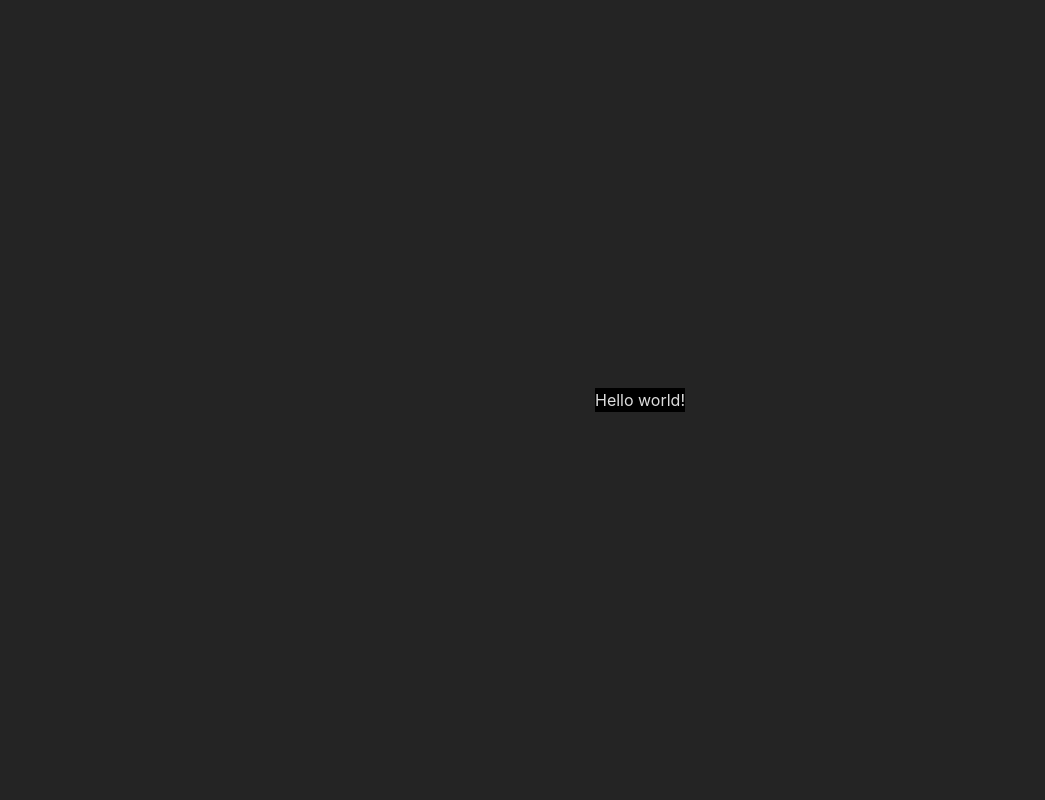
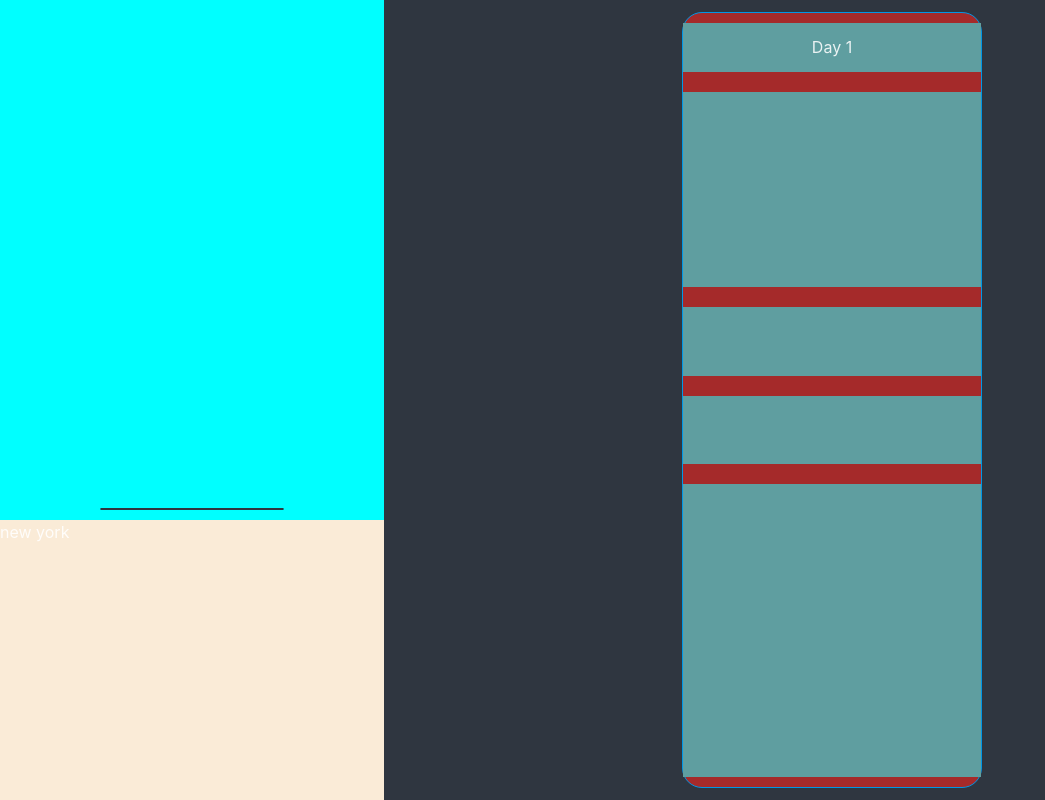
Before and after one commit to Haile-08/React_tutor, a React (Vite) app in the folder Weather_App/: page / in a window 1280 px wide. Shown: the whole page, without its empty margins (0-1045 px from the left). Built offline with nearby package versions, Linux system fonts and the light colour scheme.

Commit message:
Finish positioning

```diff
--- a/Weather_App/src/App.jsx
+++ b/Weather_App/src/App.jsx
@@ -1,11 +1,23 @@
-import "./style/App.css";
+import Days from "./Days";
+import "./style/index.css";
 
 function App() {
   return (
-    <div className="App bg-red-100">
-      <h1 className="bg-black ">Hello world!</h1>
-      <div className="img"></div>
-      <div className="output"></div>
+    <div className="App">
+      <div className="today">
+        <div className="output">
+          <div className="symbole"></div>
+          <div className="temp"></div>
+          <div className="date"></div>
+          <div className="line"></div>
+        </div>
+        <div className="city">
+          <p>new york</p>
+        </div>
+      </div>
+      <div className="weak">
+        <Days />
+      </div>
     </div>
   );
 }
--- /dev/null
+++ b/Weather_App/src/Days.jsx
@@ -0,0 +1,18 @@
+import React from "react";
+import "./style/index.css";
+
+function Days() {
+  return (
+    <div className="dayout">
+      <div className="day_number">
+        <p>Day 1</p>
+      </div>
+      <div className="sym"></div>
+      <div className="min"></div>
+      <div className="max"></div>
+      <div className="image"></div>
+    </div>
+  );
+}
+
+export default Days;
--- a/Weather_App/src/style/App.css
+++ /dev/null
@@ -1,6 +0,0 @@
-#root {
-  max-width: 1280px;
-  margin: 0 auto;
-  padding: 2rem;
-  text-align: center;
-}
--- a/Weather_App/src/style/index.css
+++ b/Weather_App/src/style/index.css
@@ -1,6 +1,7 @@
 @tailwind base;
 @tailwind components;
 @tailwind utilities;
+
 :root {
   font-family: Inter, system-ui, Avenir, Helvetica, Arial, sans-serif;
   line-height: 1.5;
@@ -17,19 +18,121 @@
   -webkit-text-size-adjust: 100%;
 }
 
-a {
-  font-weight: 500;
-  color: #646cff;
-  text-decoration: inherit;
-}
-a:hover {
-  color: #535bf2;
-}
 
 body {
   margin: 0;
   display: flex;
-  place-items: center;
+  justify-content: center;
+  align-items: center;
   min-width: 320px;
   min-height: 100vh;
 }
+
+.App {
+  width: 100vw;
+  height: 100vh;
+  background-color: #2f3640;
+  display: flex;
+  align-items: center;
+  flex-direction: row;
+}
+
+.today {
+  height: 100vh;
+  width: 30%;
+  background-color: #353b48;
+  display: flex;
+  flex-direction: column;
+  justify-content: center;
+  align-items: center;
+}
+.weak {
+  height: 100vh;
+  width:70%;
+  background-color: #2f3640;
+  display: flex;
+  flex-direction: row;
+  justify-content: center;
+  align-items: center;
+}
+
+.output {
+  height: 65%;
+  width: 100%;
+  background-color: aqua;
+  display: flex;
+  flex-direction: column;
+  justify-content: end;
+}
+.line {
+  margin: 10px 100px;
+  border: solid 1px #2f3640;
+  border-radius: 10px;
+}
+.city {
+  height: 35%;
+  width: 100%;
+  background-color: antiquewhite;
+}
+
+.dayout {
+  height: 97vh;
+  width: 300px;
+  background-color: brown;
+  border: solid 1px #0097e6;
+  outline: none;
+  border-radius: 20px;
+  display: flex;
+  flex-direction: column;
+  justify-content: center;
+  align-items: center;
+}
+
+.day_number {
+  width: 100%;
+  height: 50px;
+  background-color: cadetblue;
+  display: flex;
+  justify-content: center;
+  align-items: center;
+  margin: 10px;
+}
+.sym {
+  width: 100%;
+  height: 200px;
+  background-color: cadetblue;
+  display: flex;
+  justify-content: center;
+  align-items: center;
+  margin:  10px;
+}
+
+.min {
+  width: 100%;
+  height: 70px;
+  background-color: cadetblue;
+  display: flex;
+  justify-content: center;
+  align-items: center;
+  margin: 10px;
+}
+
+.max {
+  width: 100%;
+  height: 70px;
+  background-color: cadetblue;
+  display: flex;
+  justify-content: center;
+  align-items: center;
+  margin: 10px;
+}
+
+.image {
+  width: 100%;
+  height: 300px;
+  background-color: cadetblue;
+  display: flex;
+  justify-content: center;
+  align-items: center;
+  margin: 10px;
+}
```
Also changed, not shown: Weather_App/src/assets/nature.jpg (added), Weather_App/src/assets/vector.jpg (added), Weather_App/tailwind.config.cjs (line endings or trailing spaces).
